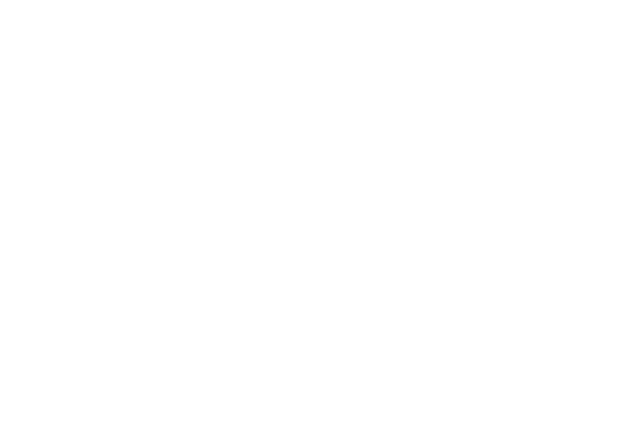
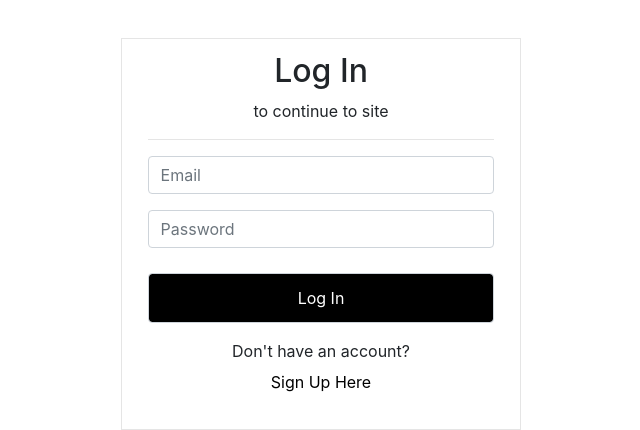
Before and after one commit to Madhu-Dutta/CoffeeClub, a React (Create React App) app: page /Login in a window 1280 px wide. Shown: the top 430 px of the page, without its empty margins (319-959 px from the left). Built offline with nearby package versions, Linux system fonts and the light colour scheme.

Commit message:
code cleanups - login & signup

```diff
--- a/src/App.js
+++ b/src/App.js
@@ -2,7 +2,7 @@ import React from 'react';
 import "bootstrap/dist/css/bootstrap.min.css";
 import { BrowserRouter, Route, Switch } from "react-router-dom";
 import Home from './Components/Home';
-// import Landing from './Components/Landing';
+import Landing from './Components/Landing';
 import Login from './Components/Login';
 import Register from './Components/Register';
 
@@ -12,8 +12,8 @@ function App() {
     <BrowserRouter>
         <React.Fragment>
             <Switch>
-              {/* <Route exact path='/' component={Landing} /> */}
-              <Route exact path='/' component={Login} />
+              <Route exact path='/' component={Landing} />
+              <Route exact path='/Login' component={Login} />
               <Route path='/Register' component={Register} />
               <Route path='/Home' component={Home} />
             </Switch>
--- a/src/Components/Login.js
+++ b/src/Components/Login.js
@@ -13,14 +13,17 @@ export default class Login extends Component {
         }
 
     }
+    //Handle password and email input changes
+    handleChange = (e) => {
+        const name = e.target.name
+        const value = e.target.value
+        this.setState({
+            ...this.state,
+            [name] : value
+         });
+         console.log(this.state);
+    }
 
-    handleUsernameChange = (e) => {
-        this.setState({ Email: e.target.value });
-    }
-    //Password update on input text change
-    handlePasswordChange = (e) => {
-        this.setState({ Password: e.target.value });
-    }
     //OnClick event on the login button
     login = (e) => {
         e.preventDefault();
@@ -43,13 +46,13 @@ export default class Login extends Component {
                 if (result.Status === 'Invalid')
                     alert('Invalid User');
                 else
-                    this.props.history.push("/Register");
+                    this.props.history.push("/");
             })
 
     }
 
     render() {
-
+        const {email, password} = this.state;
         return (
             <div id="container">
                 <div className="header">
@@ -65,8 +68,9 @@ export default class Login extends Component {
                         <Input
                         type="text"
                         className="form-control"
-                        onChange={this.handleUsernameChange}
+                        onChange={this.handleChange}
                         name="Email"
+                        value={email}
                         placeholder="Email"
                         required />
                     </FormGroup>
@@ -74,8 +78,9 @@ export default class Login extends Component {
                         <Input
                         type="password"
                         className="form-control"
-                        onChange={this.handlePasswordChange}
-                        name="password"
+                        onChange={this.handleChange}
+                        name="Password"
+                        value={password}
                         placeholder="Password" required />
                     </FormGroup>
 
@@ -84,7 +89,8 @@ export default class Login extends Component {
                         type="submit"
                         onClick={this.login}
                         value="Log In"
-                        id="button" />
+                        id="button"
+                        />
                     </FormGroup>
 
                     <FormGroup className="text-center">
--- a/src/Components/Register.js
+++ b/src/Components/Register.js
@@ -18,28 +18,15 @@ export default class Register extends Component {
             }
         }
     }
-
-    Email = (e) => {
+    //Handle password and email input changes
+    handleInputChange = (e) => {
+        const name = e.target.name;
+        const value = e.target.value;
         this.setState({
-            Email: e.target.value
+            [name]: value
         })
+        console.log(this.state);
     }
-    Password = (e) => {
-        this.setState({
-            Password: e.target.value
-        })
-    }
-    Fullname = (e) => {
-        this.setState({
-            Fullname: e.target.value
-        })
-    }
-    Phone = (e) => {
-        this.setState({
-            Phone: e.target.value
-        })
-    }
-
 
     register = (e) => {
 
@@ -69,6 +56,7 @@ export default class Register extends Component {
     }
 
     render() {
+        const { fullname, email, password, phone } = this.state;
         return (
             <div id="container">
                 <div className="header">
@@ -81,31 +69,36 @@ export default class Register extends Component {
                     <FormGroup>
                         <Input type="text"
                         className="form-control"
-                        onChange={this.Fullname}
+                        name="Fullname"
+                        value={fullname}
+                        onChange={this.handleInputChange}
                         placeholder="Fullname"
                         required />
                     </FormGroup>
                     <FormGroup>
                         <Input type="email"
                         className="form-control"
-                        value={this.state.Email}
-                        onChange={this.Email}
+                        name="Email"
+                        value={email}
+                        onChange={this.handleInputChange}
                         placeholder="Email"
                         required />
                     </FormGroup>
                     <FormGroup>
                         <Input type="password"
                         className="form-control"
-                        value={this.state.Password}
-                        onChange={this.Password}
+                        name="Password"
+                        value={password}
+                        onChange={this.handleInputChange}
                         placeholder="Password"
                         required />
                     </FormGroup>
                     <FormGroup>
                         <Input type="phone"
                         className="form-control"
-                        value={this.state.Phone}
-                        onChange={this.Phone}
+                        name="Phone"
+                        value={phone}
+                        onChange={this.handleInputChange}
                         placeholder="Phone"
                         required />
                     </FormGroup>
```
